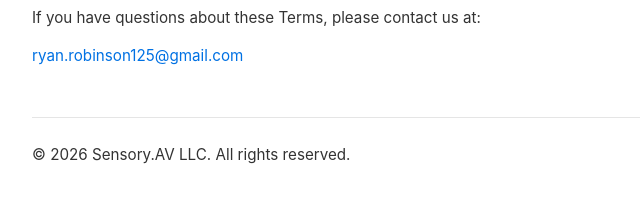
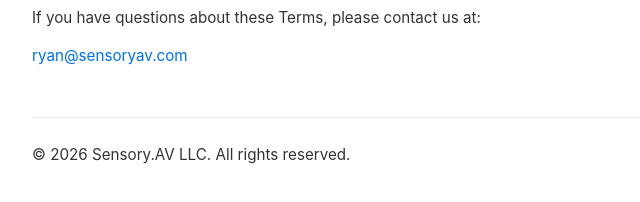
Before and after one commit to rdrobinson1/naturalist-legal, a plain HTML site: page terms.html in a window 1280 px wide. Shown: the part 2759-2961 px from the top of the page, 272-912 px from the left. Drawn offline with Linux system fonts and the light colour scheme.

Commit message:
Update contact email to ryan@sensoryav.com

```diff
--- a/terms.html
+++ b/terms.html
@@ -96,7 +96,7 @@
 
     <h2>12. Contact Us</h2>
     <p>If you have questions about these Terms, please contact us at:</p>
-    <p><a href="mailto:ryan.robinson125@gmail.com">ryan.robinson125@gmail.com</a></p>
+    <p><a href="mailto:ryan@sensoryav.com">ryan@sensoryav.com</a></p>
 
     <footer>
         <p>&copy; 2026 Sensory.AV LLC. All rights reserved.</p>
```
Also changed, not shown: index.html (+1 -1 lines), privacy.html (+1 -1 lines).
